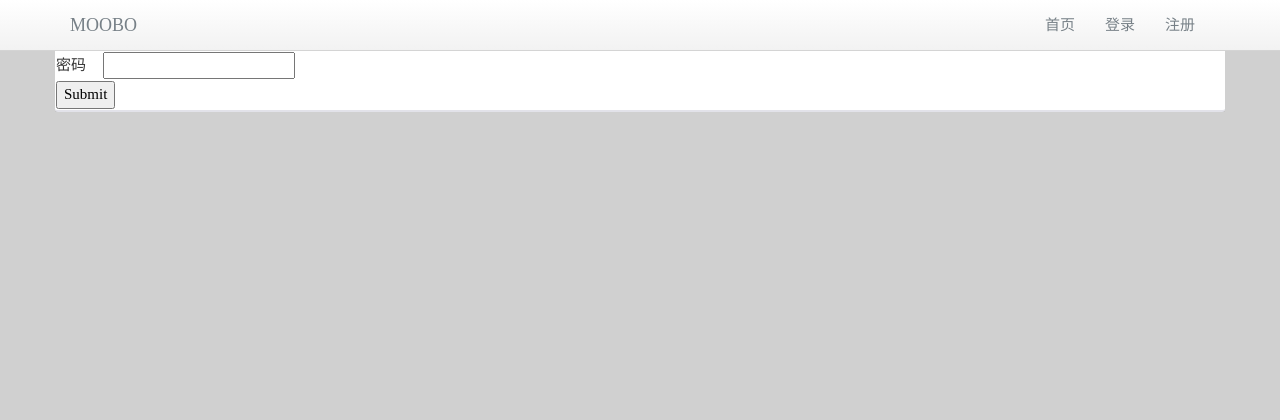
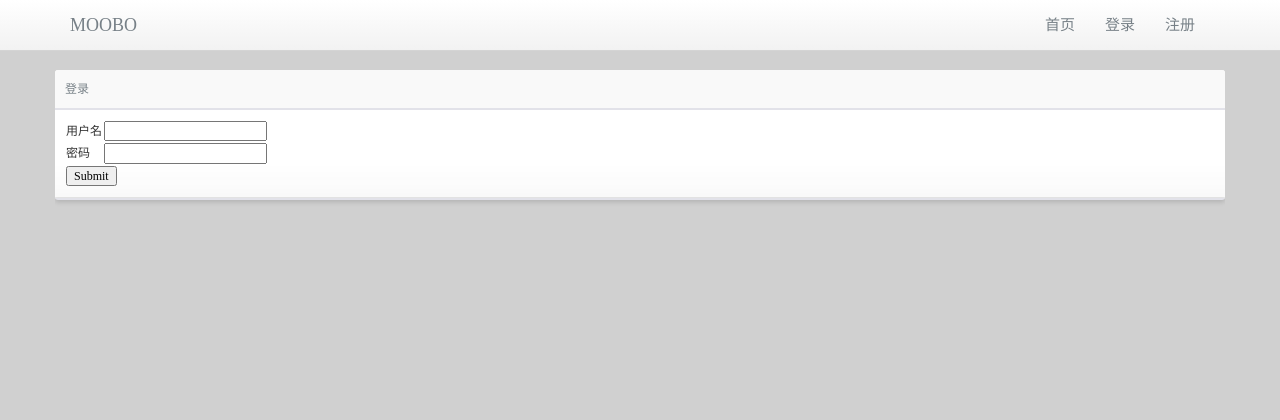
Before and after one commit to puras/moobo, a Django app: template bbs/templates/login.html in a window 1280 px wide. Shown: the top 420 px of the page. Run offline with Django 3.2, Linux system fonts and the light colour scheme; the template is opened without the code that fills it, so the values that code supplies are empty; parts of the project's set-up code (start-up, migrations or seed data) failed here and were passed over.

Commit message:
调整登录与注册页的样式

```diff
--- a/bbs/templates/base.html
+++ b/bbs/templates/base.html
@@ -6,12 +6,10 @@
 <!-- container ================================================== -->
 <div class="container bs-docs-container content">
     <div class="row">
-    <!--左侧商品展示区-->
         <div class="col-md-9" role="main">
             {% block content %}
             {% endblock %}
         </div>
-    <!--右侧商品展示区-->
         <div class="col-md-3">
             <div class="box highlight">
                 <div class="cell">
@@ -32,7 +30,8 @@
                 </div>
                 <div class="inner">
                 <!-- <div id="money" class="fr"> <a class="balance_area" href="#"> 0 <span></span></a> </div> -->
-                <a href="#" style="line-height:30px">0 条未读提醒</a> </div>
+                    <a href="#" style="line-height:30px">0 条未读提醒</a>
+                </div>
             </div>
 
             <div class="box">
--- a/bbs/templates/login.html
+++ b/bbs/templates/login.html
@@ -2,11 +2,12 @@
 
 {% block body %}
 
-<div class="wrap">
-    <div class="container">
-        <div class="row wrap-container">
-            <div class="box">
-                <div class="box-title">登录</div>
+<div class="container bs-docs-container content">
+    <div class="row">
+        <div class="col-md-12" role="main">
+            <div class="box highlight">
+                <div class="inner tab_title"> <a href="javascript:void(0);">登录</a></div>
+                <div class="cell item">
                     <form action="" method="post">
             {% csrf_token %}
             <table>
@@ -32,5 +33,6 @@
             </div>
         </div>
     </div>
+</div>
 
 {% endblock %}
```
Also changed, not shown: bbs/templates/join.html (+10 -19 lines). Lines whose indentation alone changed are shown as unchanged.
